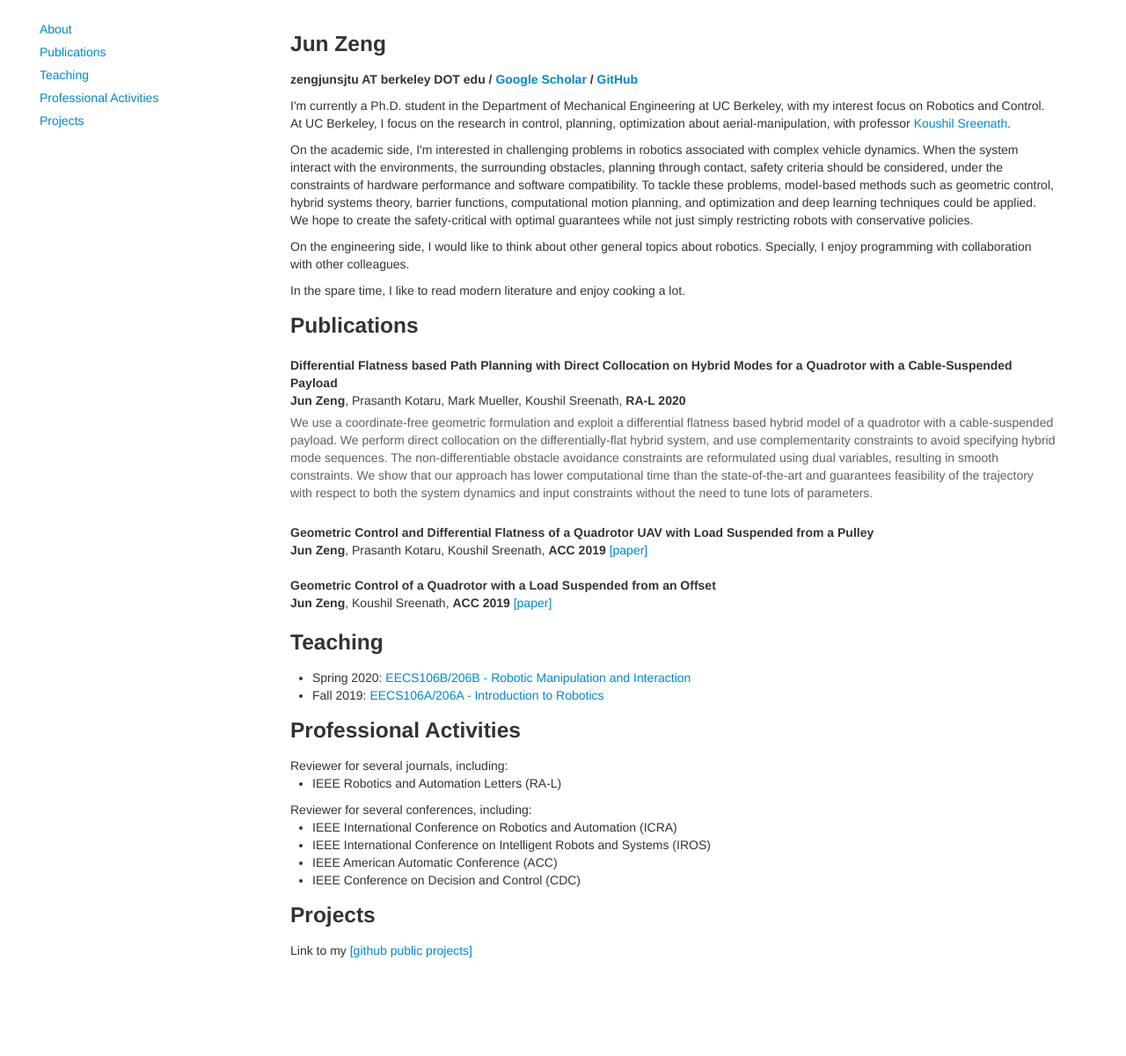
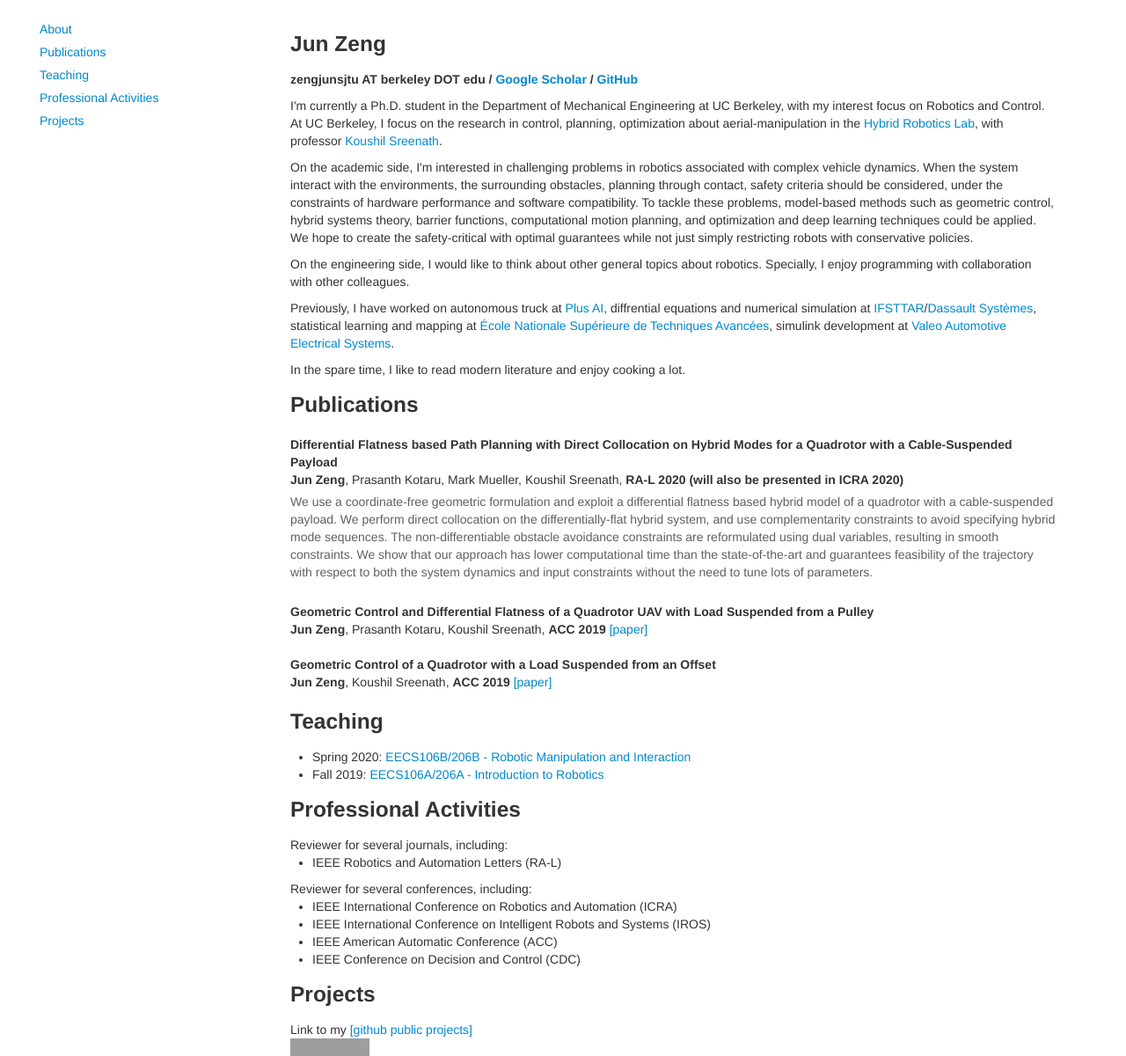
Before and after one commit to junzengx14/junzengx14.github.io, a Jekyll site: the page index.html, which Jekyll copies as it is, in a window 1280 px wide. Shown: the whole page at 88% size. Built offline with Jekyll 4.4.1, drawn with Linux system fonts in a browser that asks for light colours; before the commit the page ends 1090 px from its top, so only the background shows below that; grey boxes are pictures that could not be loaded.

Commit message:
Update personal profile

```diff
--- a/index.html
+++ b/index.html
@@ -83,7 +83,7 @@
             </a> -->
             <p>
                 I'm currently a Ph.D. student in the Department of Mechanical Engineering at UC Berkeley, with my interest focus on Robotics and Control.
-                At UC Berkeley, I focus on the research in control, planning, optimization about aerial-manipulation, with professor <a target="_blank" href="https://me.berkeley.edu/people/koushil-sreenath/">Koushil Sreenath</a>.
+                At UC Berkeley, I focus on the research in control, planning, optimization about aerial-manipulation in the <a target="_blank" href="https://hybrid-robotics.berkeley.edu/">Hybrid Robotics Lab</a>, with professor <a target="_blank" href="https://me.berkeley.edu/people/koushil-sreenath/">Koushil Sreenath</a>.
             </p>
             <p>
                 On the academic side, I'm interested in challenging problems in robotics associated with complex vehicle dynamics.
@@ -93,6 +93,13 @@
             </p>
             <p>
                 On the engineering side, I would like to think about other general topics about robotics. Specially, I enjoy programming with collaboration with other colleagues.
+            </p>
+            <p>
+                Previously, I have worked on autonomous truck at <a target="_blank" href="https://plus.ai/">Plus AI</a>,
+                diffrential equations and numerical simulation at <a target="_blank" href="https://www.ifsttar.fr/">IFSTTAR</a>/<a target="_blank" href="https://www.3ds.com/">Dassault Systèmes</a>,
+                statistical learning and mapping at <a target="_blank" href="https://www.ensta-paristech.fr/en/">École Nationale Supérieure de Techniques Avancées</a>,
+                simulink development at <a target="_blank" href="https://www.valeo.com/en/">Valeo Automotive Electrical Systems</a>.
+
             </p>
             <p>
                 In the spare time, I like to read modern literature and enjoy cooking a lot.
@@ -131,7 +138,7 @@
                         <strong>
                             Differential Flatness based Path Planning with Direct Collocation on Hybrid Modes for a Quadrotor with a Cable-Suspended Payload
                         </strong><br>
-                        <strong>Jun Zeng</strong>, Prasanth Kotaru, Mark Mueller, Koushil Sreenath, <strong>RA-L 2020</strong>
+                        <strong>Jun Zeng</strong>, Prasanth Kotaru, Mark Mueller, Koushil Sreenath, <strong>RA-L 2020 (will also be presented in ICRA 2020)</strong>
                         <!-- <a target="_blank" href="https://arxiv.org/abs/1903.00621">[arXiv]</a>  -->
                     </p>
                     <p class="abstract-text">
@@ -210,6 +217,10 @@
             </h3>
             Link to my <a target="_blank" href="https://github.com/junzengx14">[github public projects]</a>
 
+            <br>
+            <a href="https://info.flagcounter.com/f5Y8"><img src="https://s05.flagcounter.com/map/f5Y8/size_s/txt_000000/border_CCCCCC/pageviews_0/viewers_0/flags_0/" alt="Flag Counter" border="0"></a>
+
+
         </div>
     </div>
 </div>
```
